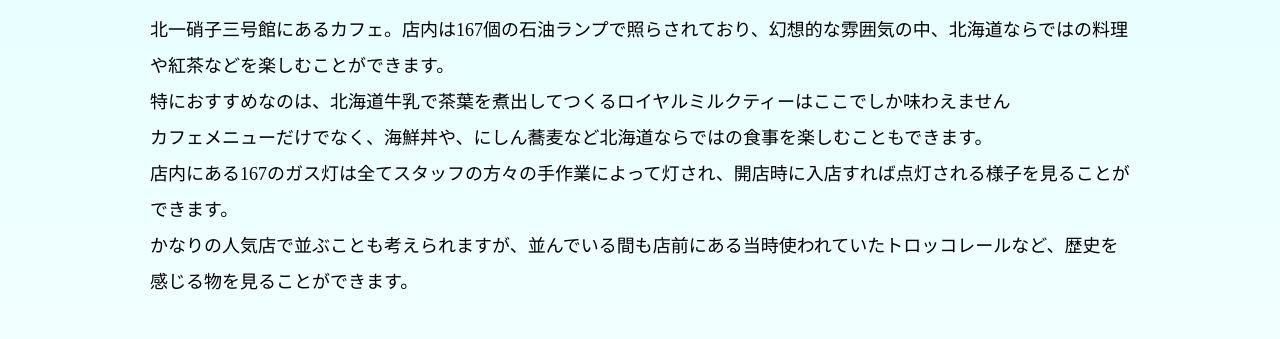
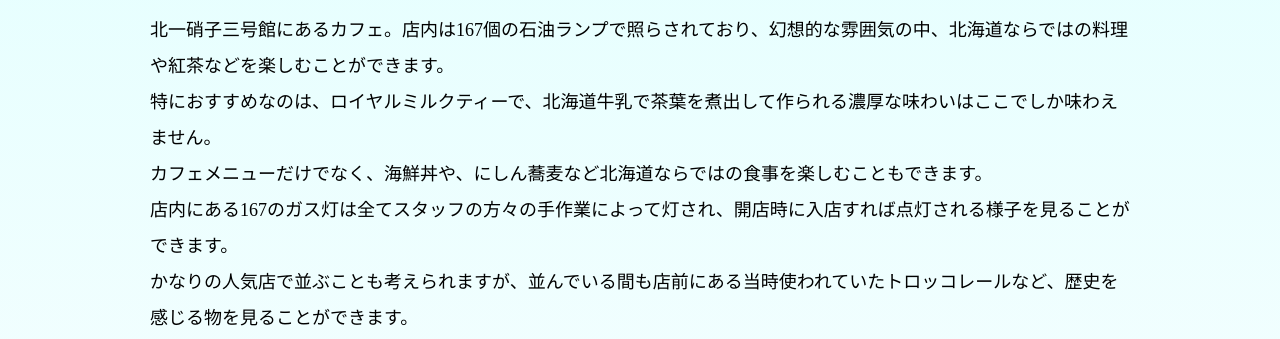
Before and after one commit to nonono1796/otaru, a plain HTML site: page kitaiti.html in a window 1280 px wide. Shown: the part 658-997 px from the top of the page. Drawn offline with nearby package versions, Linux system fonts and the light colour scheme; a web font is replaced by a local one.

Commit message:
紹介文の修正

```diff
--- a/kitaiti.html
+++ b/kitaiti.html
@@ -35,7 +35,7 @@
                 <div class="topic-child">
                     <p class="topic-grandchild">
                         北一硝子三号館にあるカフェ。店内は167個の石油ランプで照らされており、幻想的な雰囲気の中、北海道ならではの料理や紅茶などを楽しむことができます。<br>
-                        特におすすめなのは、北海道牛乳で茶葉を煮出してつくるロイヤルミルクティーはここでしか味わえません<br>
+                        特におすすめなのは、ロイヤルミルクティーで、北海道牛乳で茶葉を煮出して作られる濃厚な味わいはここでしか味わえません。<br>
                         カフェメニューだけでなく、海鮮丼や、にしん蕎麦など北海道ならではの食事を楽しむこともできます。<br>
                         店内にある167のガス灯は全てスタッフの方々の手作業によって灯され、開店時に入店すれば点灯される様子を見ることができます。<br>
                         かなりの人気店で並ぶことも考えられますが、並んでいる間も店前にある当時使われていたトロッコレールなど、歴史を感じる物を見ることができます。<br>
```
